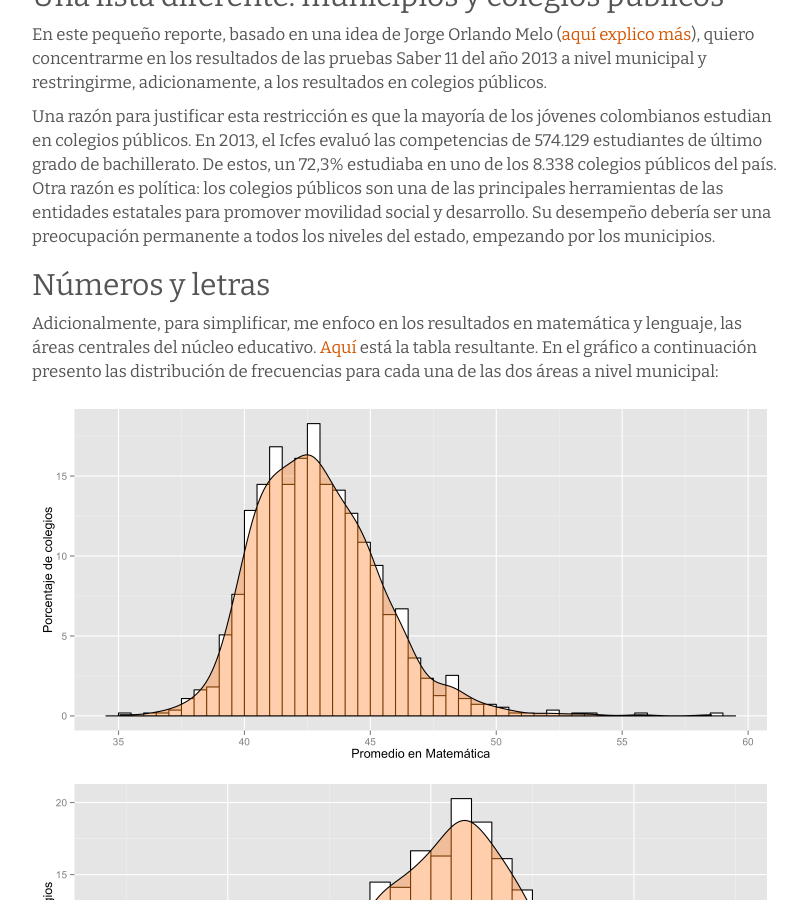
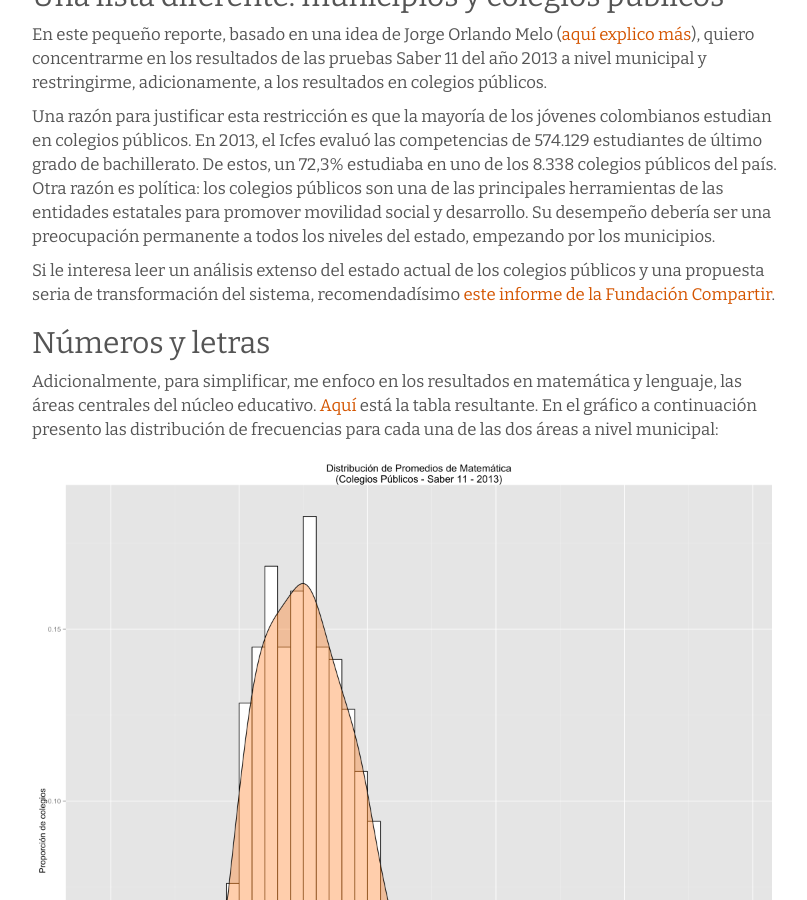
Before and after one commit to finiterank/saber_notebooks, a Jekyll site: the page built from index.md, in a window 1280 px wide and 900 px high, scrolled down 1084 px. Shown: the whole window, without its empty margins (428-1235 px from the left). Built offline with Jekyll 4.4.1, drawn with Linux system fonts in a browser that asks for light colours; nearby versions of some CDN libraries; Markdown is read by kramdown in place of the engine named in the settings; some of the changed text lies outside the part shown.

Commit message:
Distribuciones y enlace

```diff
--- a/index.md
+++ b/index.md
@@ -32,11 +32,14 @@
 
 <p>Hace un año largo escribí <a href="http://www.elespectador.com/opinion/columna-389967-saber-y-perder">una columna para <em>El Espectador</em></a> donde explicaba cómo <a href="http://nbviewer.ipython.org/url/finiterank.com/saber/saber.ipynb">un análisis estadístico sencillo</a> demuestra que en realidad los colegios públicos y los colegios privados en Colombia no se diferencian sustancialmente en cuanto a resultados en Saber. La lista de los mejores colegios está determinada, más que nada, por <a href="http://www.finiterank.com/notas/2013/12/19/19/">el nivel de ingresos</a> de las familias de sus estudiantes.</p>
 
+
 <h2 id="otra_lista">Una lista diferente: municipios y colegios públicos</h2>
 
 <p>En este pequeño reporte, basado en una idea de Jorge Orlando Melo (<a href="http://www.finiterank.com/notas/2014/02/12/12-2/">aquí explico más</a>), quiero concentrarme en los resultados de las pruebas Saber 11 del año 2013 a nivel municipal y restringirme, adicionamente, a los resultados en colegios públicos.</p>
 
 <p>Una razón para justificar esta restricción es que la mayoría de los jóvenes colombianos estudian en colegios públicos. En 2013, el Icfes evaluó las competencias de 574.129 estudiantes de último grado de bachillerato. De estos, un 72,3% estudiaba en uno de los 8.338 colegios públicos del país. Otra razón es política: los colegios públicos son una de las principales herramientas de las entidades estatales para promover movilidad social y desarrollo. Su desempeño debería ser una preocupación permanente a todos los niveles del estado, empezando por los municipios.</p>
+
+<p>Si le interesa leer un análisis extenso del estado actual de los colegios públicos y una propuesta seria de transformación del sistema, recomendadísimo <a href="http://www.fundacioncompartir.org/html/queHacemos/Estudio_tras_la_excelencia_docente.html">este informe de la Fundación Compartir</a>.</p>
 
 <h2 id="numeros_y_letras">Números y letras</h2>
 
@@ -84,6 +87,10 @@
 <p>La lectura detallada de las listas genera nuevas preguntas: la mayoría de los primeros lugares son ocupados por municipios relativamente pequeños en Santander, Nariño, Antioquia y Boyacá. En las listas de los primeros cincuenta municipios sólo hay dos capitales: Tunja y Bucaramanga. Aunque están presentes varios de los municipios periféricos a ciudades grandes donde se encuentran las sedes de los colegios privados de élite como Envigado, Floridablanca y Cajicá (¿transferencia de maestros?), Bogotá ocupa la posición 73 en lenguaje y la 156 en matemática. Medellín por su parte alcanza la posición 81 en lenguaje y la 272 en matemática. ¿Tal vez hay una relación entre altos promedios municipales y bajo número de evaluados? La siguiente gráfica sugiere que la respuesta a esta pregunta es negativa:</p>
 
 <img src="pics/promedios.mat.evaluados.png">
+
+<p>También para aclarar el panorama conviene revisar la distribución del número de evaluados. Dato clave: la mitad de los municipios del país gradúan 126 estudiantes o menos.</p>
+
+<img src="pics/dist.evaluados.municipios.png">
 
 <p>¿Y qué hay de la pobreza? Tal vez los municipios que ocupan los primeros lugares tienen bajos niveles de pobreza. En la gráfica a continuación comparo <a href="https://www.dnp.gov.co/LinkClick.aspx?fileticket=lXf_K5Q1VZE%3D&tabid=337">la incidencia de pobreza multidimensional</a> (de acuerdo a cálculos de 2005) y el puntaje promedio en lenguaje:
 
```
Also changed, not shown: pics/dist.evaluados.municipios.png (added), pics/dist.mat.leng.municipios.png.
